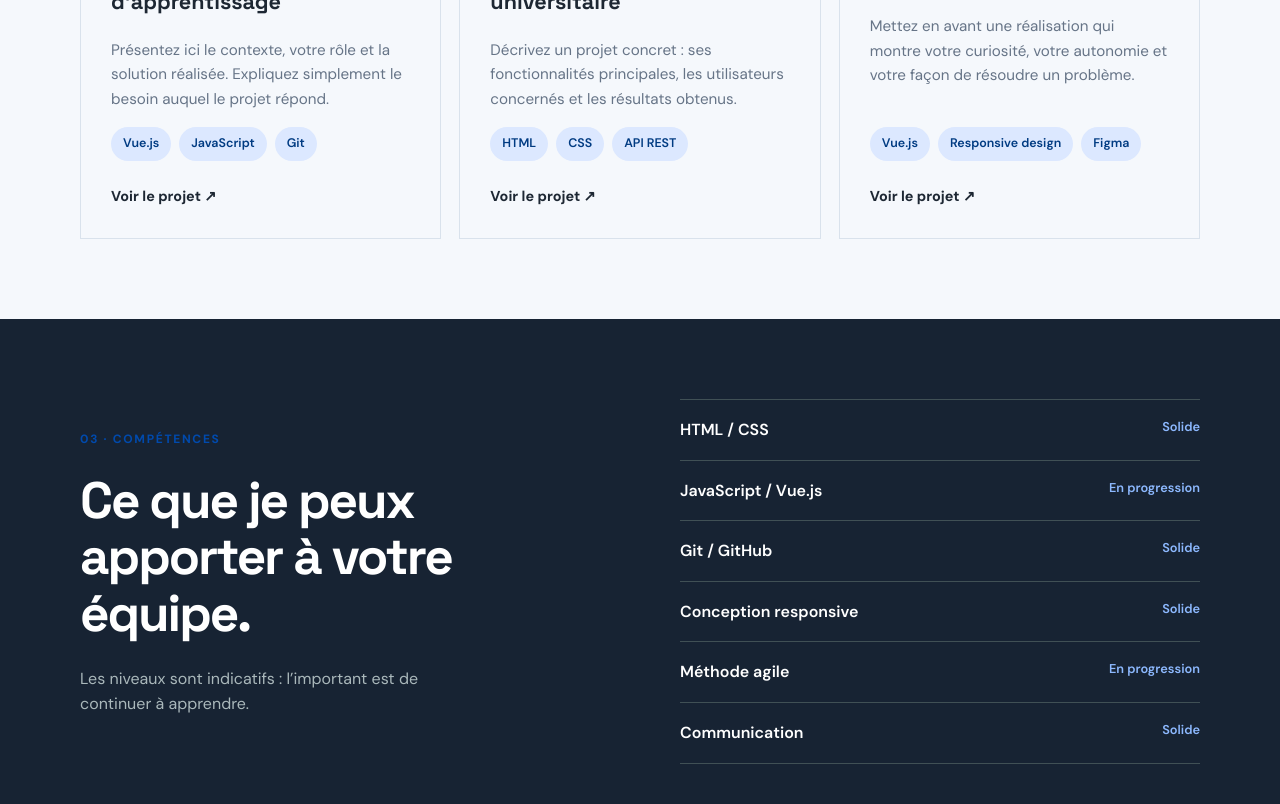
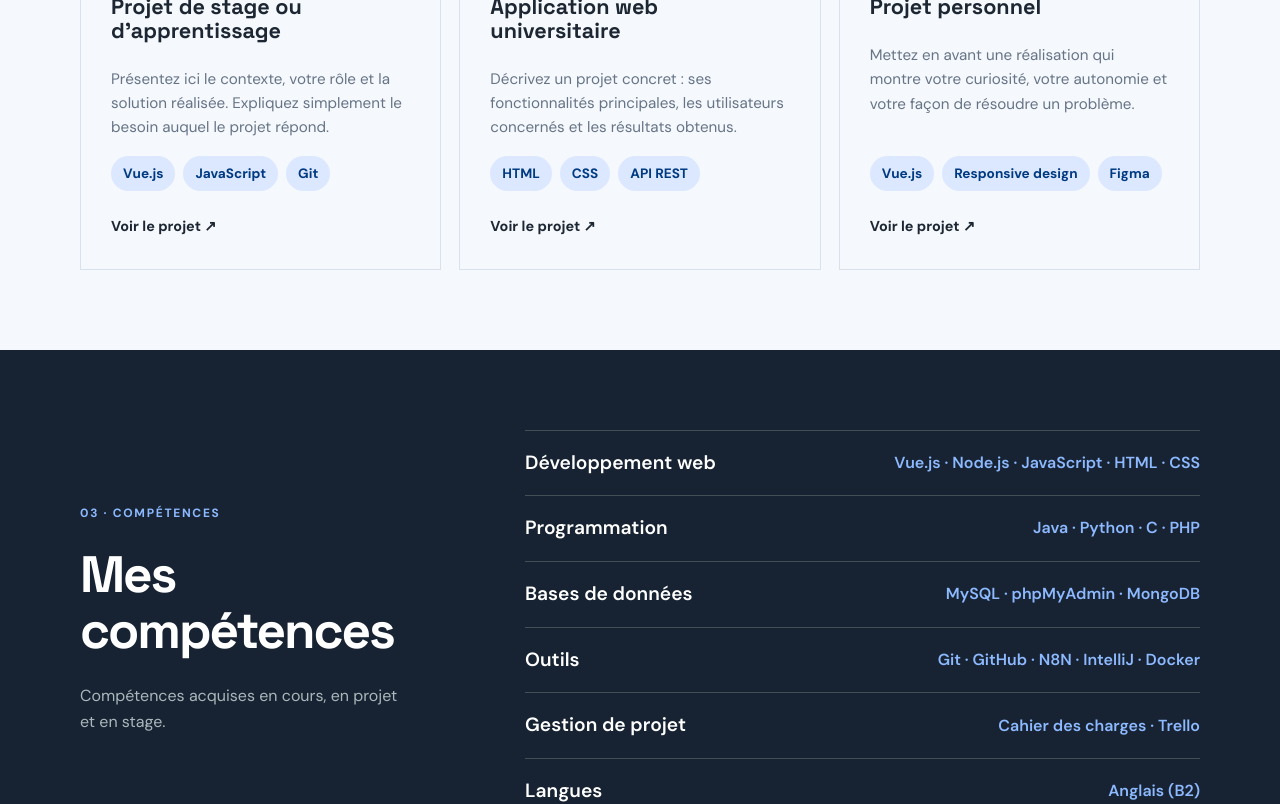
Before and after one commit to Martin-cnt/Portfolio, a Vue app: page / in a window 1280 px wide. Shown: the part 1560-2364 px from the top of the page. Built offline with nearby package versions, Linux system fonts and the light colour scheme.

Commit message:
compétences terminé

```diff
--- a/src/App.vue
+++ b/src/App.vue
@@ -36,12 +36,12 @@ const projects = [
 ]
 
 const skills = [
-  { name: 'HTML / CSS', level: 'Solide' },
-  { name: 'JavaScript / Vue.js', level: 'En progression' },
-  { name: 'Git / GitHub', level: 'Solide' },
-  { name: 'Conception responsive', level: 'Solide' },
-  { name: 'Méthode agile', level: 'En progression' },
-  { name: 'Communication', level: 'Solide' },
+  { name: 'Développement web', level: 'Vue.js · Node.js · JavaScript · HTML · CSS' },
+  { name: 'Programmation', level: 'Java · Python · C · PHP' },
+  { name: 'Bases de données', level: 'MySQL · phpMyAdmin · MongoDB' },
+  { name: 'Outils', level: 'Git · GitHub · N8N · IntelliJ · Docker' },
+  { name: 'Gestion de projet', level: 'Cahier des charges · Trello' },
+  { name: 'Langues', level: 'Anglais (B2)' },
 ]
 
 function closeMenu() {
@@ -165,6 +165,7 @@ async function sendMessage(event) {
           <p>
             Passionné par les <strong>nouvelles technologies</strong>, je me tiens au courant des actualités du numérique et de l'informatique pour rester à jour sur les évolutions du secteur.
           </p>
+          <h4 class="quality">Mes qualités</h4>
           <div class="keywords" aria-label="Mots-clés">
             <span>Rigueur</span><span>Autonomie  </span><span>Esprit d'équipe</span><span>Adaptation</span>
           </div>
@@ -200,8 +201,8 @@ async function sendMessage(event) {
       <div class="container two-columns">
         <div>
           <p class="eyebrow eyebrow-light">03 · Compétences</p>
-          <h2>Ce que je peux apporter à votre équipe.</h2>
-          <p class="muted">Les niveaux sont indicatifs : l’important est de continuer à apprendre.</p>
+          <h2>Mes compétences</h2>
+          <p class="muted">Compétences acquises en cours, en projet et en stage.</p>
         </div>
         <div class="skills-list">
           <div v-for="skill in skills" :key="skill.name" class="skill">
--- a/src/style.css
+++ b/src/style.css
@@ -80,7 +80,7 @@ h1 em {
 
 .prose { max-width: 520px; color: var(--muted); text-align: justify; }
 .keywords, .tag-list { display: flex; flex-wrap: wrap; gap: 8px; margin-top: 28px; }
-.keywords span, .tag-list span { padding: 7px 12px; border: 1px solid var(--line); border-radius: 30px; font-size: .78rem; font-weight: 600; color: #004aad; }
+.keywords span, .tag-list span { padding: 7px 12px; border: 1.5px solid var(--line); border-radius: 30px; font-size: .85rem; font-weight: 800; color: #004aad; }
 .section-heading { display: flex; align-items: end; justify-content: space-between; gap: 40px; margin-bottom: 30px; }
 .section-heading > p { max-width: 260px; color: var(--muted); }
 .project-grid { display: grid; grid-template-columns: repeat(3, 1fr); gap: 18px; }
@@ -93,11 +93,14 @@ h1 em {
 .tag-list span { background: var(--accent-soft); border: 0; color: var(--accent-dark); }
 .text-link { margin-top: 24px; font-weight: 700; font-size: .9rem; }
 .section-dark { background: var(--dark); color: var(--white); }
-.eyebrow-light { color: var(--accent); }
+.eyebrow-light { color: #8db9ff; }
 .muted { color: #aab8bb; max-width: 400px; }
+.quality { color: black; margin-bottom: -20px; }
+
 .skills-list { border-top: 1px solid #405055; }
-.skill { display: flex; justify-content: space-between; gap: 20px; padding: 17px 0; border-bottom: 1px solid #405055; font-weight: 600; }
-.skill small { color: #8db9ff; font-size: .8rem; }
+#competences .two-columns { grid-template-columns: minmax(0, .65fr) minmax(0, 1.35fr); gap: 120px; }
+.skill { display: grid; grid-template-columns: minmax(0, .7fr) minmax(0, 1.3fr); align-items: center; column-gap: 32px; padding: 17px 0; border-bottom: 1px solid #405055; font-weight: 600; font-size: 1.2rem; }
+.skill small { color: #8db9ff; font-size: 16px; text-align: right; line-height: 1.4; }
 .timeline { border-left: 1.5px solid var(--line); padding-left: 28px; }
 .timeline article { position: relative; margin-bottom: 42px; }
 .timeline article::before { content: ''; position: absolute; width: 9px; height: 9px; border-radius: 50%; background: var(--accent-dark); left: -33px; top: 7px; }
@@ -135,6 +138,7 @@ input:focus, textarea:focus { outline: 2px solid var(--accent-dark); outline-off
   .section { padding: 56px 0; }
   .hero { padding-top: 95px; }
   .hero-grid, .two-columns, .contact-grid { grid-template-columns: 1fr; gap: 44px; }
+  #competences .two-columns { grid-template-columns: 1fr; }
   .hero-card { min-height: 300px; padding: 30px; }
   .menu-button { display: block; }
   .nav-links { position: absolute; left: 14px; right: 14px; top: 68px; display: none; padding: 18px; background: var(--white); border: 1px solid var(--line); box-shadow: 0 12px 25px rgba(23,33,38,.08); flex-direction: column; align-items: stretch; gap: 0; }
@@ -146,3 +150,8 @@ input:focus, textarea:focus { outline: 2px solid var(--accent-dark); outline-off
   .project-card { min-height: 340px; }
   .footer-content { flex-direction: column; gap: 8px; }
 }
+
+@media (max-width: 520px) {
+  .skill { grid-template-columns: 1fr; row-gap: 4px; }
+  .skill small { text-align: left; }
+}
```
Also changed, not shown: 1 other file (tests, documents, lock files or other folders).
